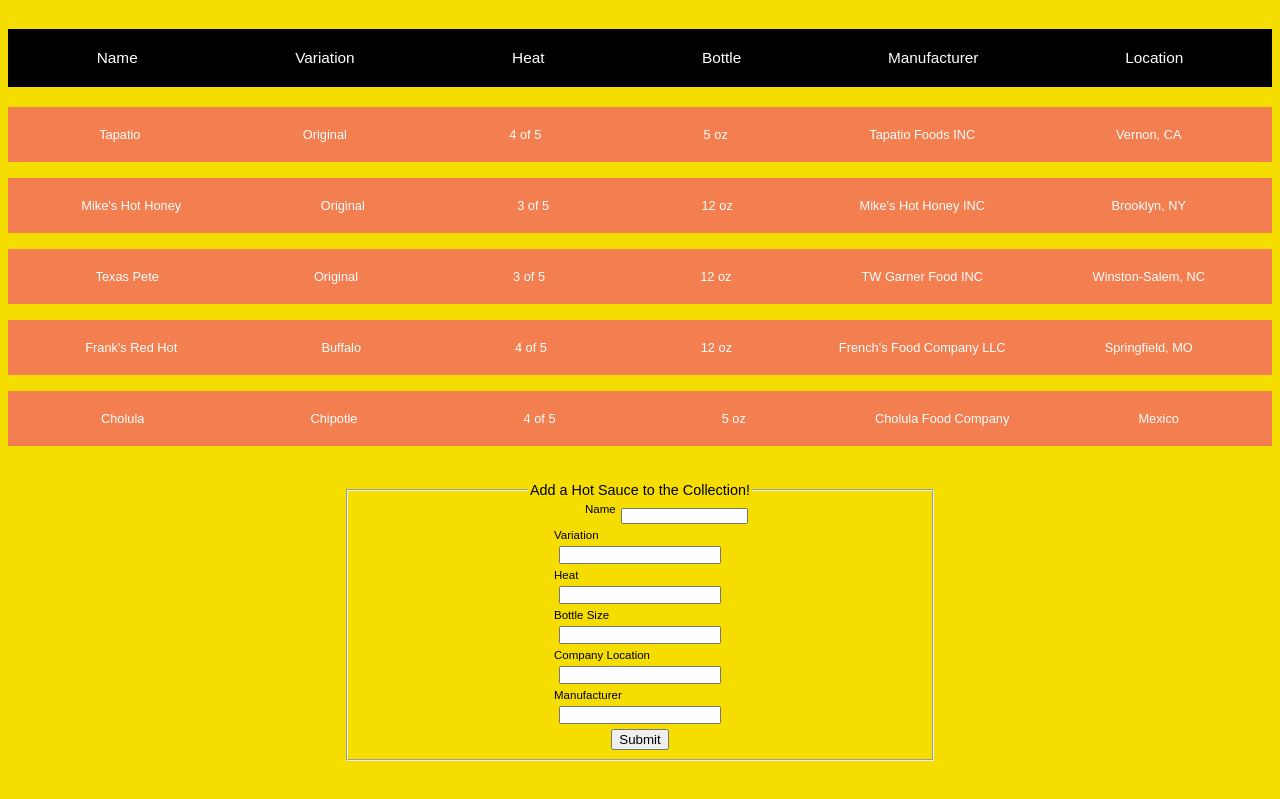
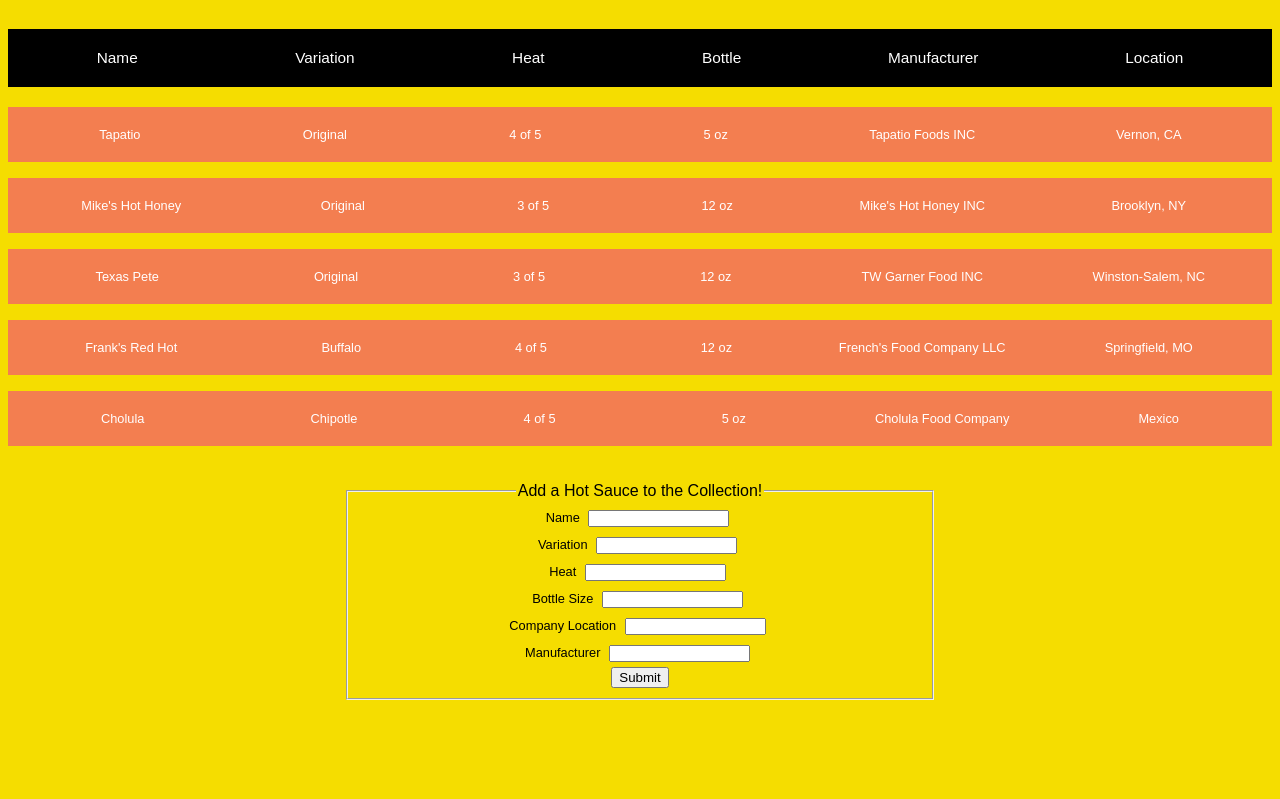
Before and after one commit to miggs888/9.A-CollectionComponent, a plain HTML site: page index.html in a window 1280 px wide. Shown: the part 241-1040 px from the top of the page. After the commit the page ends 981 px from the top, so only its background shows below. Drawn offline with Linux system fonts and the light colour scheme; a web font is replaced by a local one.

Commit message:
label corrections in form

```diff
--- a/index.html
+++ b/index.html
@@ -43,27 +43,27 @@
               </label>
             </div>
             <div>
-              <label for="variation">Variation</label>
+              <label for="variation">Variation
                 <input id="variation"type="text" v-model="newSauceObj.variation">
               </label>
             </div>
             <div>
-              <label for="heat">Heat</label>
+              <label for="heat">Heat
                 <input id="heat"type="text" v-model="newSauceObj.heat">
               </label>
             </div>
             <div>
-              <label for="bottle">Bottle Size</label>
+              <label for="bottle">Bottle Size
                 <input id="bottle"type="text" v-model="newSauceObj.bottle">
               </label>
             </div>
             <div>
-              <label for="location">Company Location</label>
+              <label for="location">Company Location
                 <input id="location"type="text" v-model="newSauceObj.location">
               </label>
             </div>
             <div>
-              <label for="manufacturer">Manufacturer</label>
+              <label for="manufacturer">Manufacturer
                 <input id="manufacturer"type="text" v-model="newSauceObj.manufacturer">
               </label>
             </div>
--- a/style.css
+++ b/style.css
@@ -50,21 +50,22 @@
     margin-left: 25%;
     margin-right: 25%;
     margin-bottom: 20px;
+    display: flex;
+    flex-direction: column;
 
 }
 .new-sauce-form fieldset {
-    display: flex;
-    flex-direction: column;
+
     align-items: center;
     font-family: 'Chivo', sans-serif;
-    font-size: 90%;
+    flex-grow: 1;
+
 
 }
 .new-sauce-form div label {
     max-width: 110px;
     font-family: 'Chivo', sans-serif;
     font-size: 80%;
-    display: flex;
 
 }
 .new-sauce-form div input {
```
